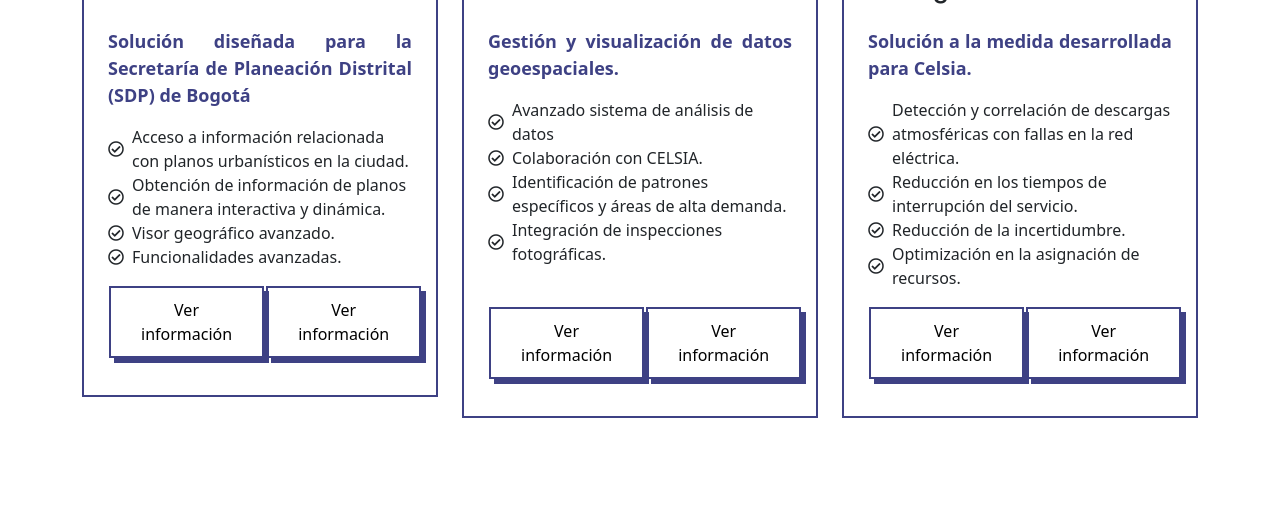
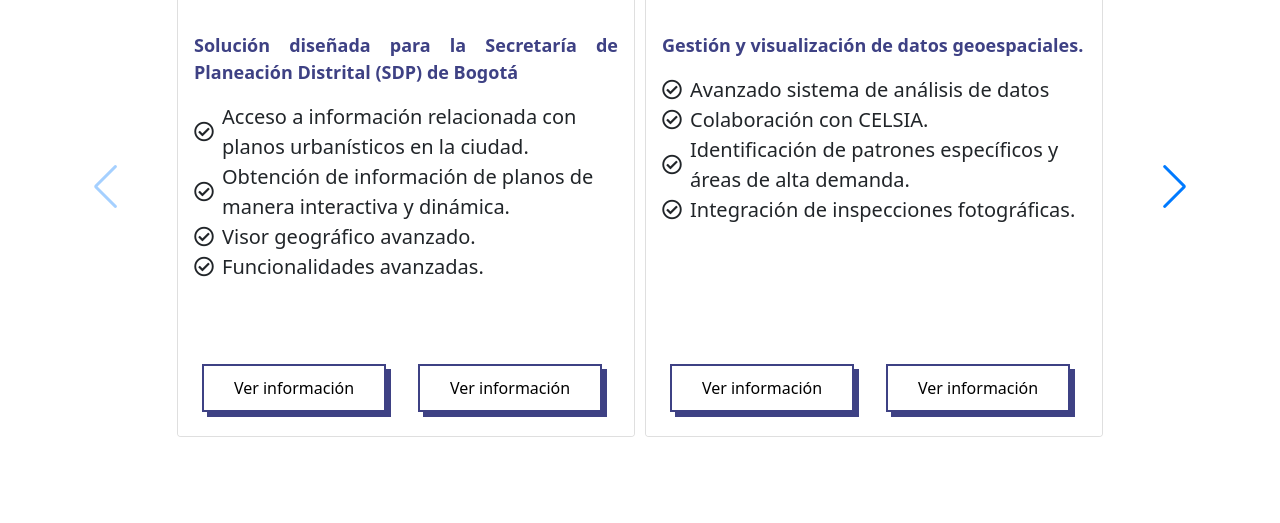
Before and after one commit to HeisenberXx/pagiina-10s-Lina, a plain HTML site: page 10S_Page/casosdeexito.html in a window 1280 px wide. Shown: the part 277-800 px from the top of the page. Drawn offline with Linux system fonts and the light colour scheme.

Commit message:
Se añade casos de exito

```diff
--- a/10S_Page/casosdeexito.html
+++ b/10S_Page/casosdeexito.html
@@ -23,8 +23,9 @@
     <link href="./css/bootstrap.min.css" rel="stylesheet">
     <link href="./css/fontawesome-all.min.css" rel="stylesheet">
     <link href="./css/aos.min.css" rel="stylesheet">
-    <link href="./css/swiper.css" rel="stylesheet">
+    <link href="./css/swiperNew.min.css" rel="stylesheet">
     <link href="./css/style.css" rel="stylesheet">
+    <link rel="stylesheet" href="css/casosdeexito.css">
 
     <!-- Favicon -->
     <link rel="icon" href="./assets/images/10s_transp.png">
@@ -105,134 +106,201 @@
     </div> <!-- end of container -->
 </header> <!-- end of ex-header -->
 <!-- end of header -->
-<div id="casosExito" class="site-content" >
-    <div class="container text-dark">
-        <div class="row gy-4 py-2 services-text">
-            <div class="col-lg-4" >
-                <div class="card-plans bg-transparent px-4">
+
+
+<div class="container">
+    <div class="row">
+        <div class="col-2 col-sm-1" style="justify-content: start; display: flex;">
+            <div class="swiper-button-prev t" style="position: relative;"></div>
+        </div>
+        <div class="col-8 col-sm-10">
+            <div class="swiper">
+                <!-- Additional required wrapper -->
+                <div class="swiper-wrapper">
+                  <!-- Slides -->
+                  <div class="swiper-slide certificaciones">
+                    <div class="card">
+                        <div class="card-header" style="background-color: #3E4184; color: white;">
                             <h4 class="py-2">Planoteca</h4>
+                        </div>
+
+                        <div class="card-body" style="text-align: left; font-size: 20px;">
+                            <div class="row">
+                                <div class="col-12">
                                     <p class="py-3 subtitle">Solución diseñada para la Secretaría de Planeación Distrital (SDP) de Bogotá</p>
+                                </div>
+                                <div class="col-12">
                                     <div class="block d-flex align-items-center">
                                         <p class="pe-2"><i class="far fa-check-circle fa-1x"></i></p>
                                         <p>Acceso a información relacionada con planos urbanísticos en la ciudad.</p>
                                     </div>
+                                </div>
+                                <div class="col-12">
                                     <div class="block d-flex align-items-center">
                                         <p class="pe-2"><i class="far fa-check-circle fa-1x"></i></p>
                                         <p>Obtención de información de planos de manera interactiva y dinámica.</p>
                                     </div>
+                                </div>
+                                <div class="col-12">
                                     <div class="block d-flex align-items-center">
                                         <p class="pe-2"><i class="far fa-check-circle fa-1x"></i></p>
                                         <p>Visor geográfico avanzado.</p>
                                     </div>
+                                </div>
+                                <div class="col-12">
                                     <div class="block d-flex align-items-center">
                                         <p class="pe-2"><i class="far fa-check-circle fa-1x"></i></p>
                                         <p>Funcionalidades avanzadas.</p>
                                     </div>
-                    <table>
-                        <tr>
-                            <td>
-                                <div class="my-3">
+                                </div>
+                            </div>
+                        </div>
+                        <div class="card-footer text-muted" style="border: none; background-color: white;">
+                            <div class="row">
+                                <div class="col-6">
+                                    <div class="my-3" style="text-align: center;">
                                         <a class="btn" href="./casos_exito/ploanoteca.html">Ver información</a>
                                     </div>
-                            </td>
-                            <td>
+                                </div>
+                                <div class="col-6">
                                     <div class="my-3">
                                         <a class="btn" href="https://storymaps.arcgis.com/stories/db67f01f879c45b8b25e590c806a7dfe" target="_blank">Ver información</a>
                                     </div>
-                            </td>
-                        </tr>
-                    </table>
                                 </div>
                             </div>
 
-            <div class="col-lg-4">
-                <div class="card-plans bg-transparent px-4">
+                        </div>
+                      </div>
+                  </div>
+                  <div class="swiper-slide certificaciones">
+                    <div class="card">
+                        <div class="card-header" style="background-color: #3E4184; color: white;">
                             <h4 class="py-2">Tableros de control</h4>
+                        </div>
+
+                        <div class="card-body" style="text-align: left; font-size: 20px;">
+                            <div class="row">
+                                <div class="col-12">
                                     <p class="py-3 subtitle">Gestión y visualización de datos geoespaciales.</p>
+                                </div>
+                                <div class="col-12">
                                     <div class="block d-flex align-items-center">
                                         <p class="pe-2"><i class="far fa-check-circle fa-1x"></i></p>
-                        <p>Avanzado sistema de análisis de datos</p>
+                                        <p>
+                                            Avanzado sistema de análisis de datos</p>
                                     </div>
+                                </div>
+                                <div class="col-12">
                                     <div class="block d-flex align-items-center">
                                         <p class="pe-2"><i class="far fa-check-circle fa-1x"></i></p>
-                        <p>Colaboración con CELSIA.</p>
+                                        <p>
+                                            Colaboración con CELSIA.</p>
                                     </div>
+                                </div>
+                                <div class="col-12">
                                     <div class="block d-flex align-items-center">
                                         <p class="pe-2"><i class="far fa-check-circle fa-1x"></i></p>
-                        <p>Identificación de patrones específicos y áreas de alta demanda.</p>
+                                        <p>
+                                            Identificación de patrones específicos y áreas de alta demanda.</p>
                                     </div>
+                                </div>
+                                <div class="col-12">
                                     <div class="block d-flex align-items-center">
                                         <p class="pe-2"><i class="far fa-check-circle fa-1x"></i></p>
                                         <p>Integración de inspecciones fotográficas.</p>
                                     </div>
-                    <br>
-                    <!--
-                    <div class="my-3">
-                        <a class="btn" href="./productos/admingis.html" >Ver información</a>
                                 </div>
-                    -->
-                    <table>
-                        <tr>
-                            <td>
-                                <div class="my-3">
+
+                            </div>
+                        </div>
+                        <div class="card-footer text-muted" style="border: none; background-color: white;">
+                            <div class="row">
+                                <div class="col-6">
+                                    <div class="my-3" style="text-align: center;">
                                         <a class="btn" href="./casos_exito/tableros_control.html">Ver información</a>
                                     </div>
-                            </td>
-                            <td>
+                                </div>
+                                <div class="col-6">
                                     <div class="my-3">
                                         <a class="btn" href="https://storymaps.arcgis.com/stories/21fba48f193a4f34af941800d81c6382" target="_blank">Ver información</a>
                                     </div>
-                            </td>
-                        </tr>
-                    </table>
+                                </div>
+                            </div>
 
                         </div>
                       </div>
-
-            <div class="col-lg-4">
-                <div class="card-plans bg-transparent px-4" >
+                  </div>
+                  <div class="swiper-slide certificaciones">
+                    <div class="card">
+                        <div class="card-header" style="background-color: #3E4184; color: white;">
                             <h4 class="py-2">Intelligrid</h4>
+                        </div>
+                        <div class="card-body" style="font-size: 20px;">
+                            <div class="col-12">
                                 <p class="py-3 subtitle">Solución a la medida desarrollada para Celsia.</p>
+                            </div>
+                            <div class="col-12">
                                 <div class="block d-flex align-items-center">
                                     <p class="pe-2"><i class="far fa-check-circle fa-1x"></i></p>
                                     <p>Detección y correlación de descargas atmosféricas con fallas en la red eléctrica.</p>
                                 </div>
+                            </div>
+
+                            <div class="col-12">
                                 <div class="block d-flex align-items-center">
                                     <p class="pe-2"><i class="far fa-check-circle fa-1x"></i></p>
                                     <p>Reducción en los tiempos de interrupción del servicio.</p>
                                 </div>
+                            </div>
+                            <div class="col-12">
                                 <div class="block d-flex align-items-center">
                                     <p class="pe-2"><i class="far fa-check-circle fa-1x"></i></p>
-                        <p>Reducción de la incertidumbre.</p>
+                                    <p>
+                                        Reducción de la incertidumbre.</p>
                                 </div>
+                            </div>
+                            <div class="col-12">
                                 <div class="block d-flex align-items-center">
                                     <p class="pe-2"><i class="far fa-check-circle fa-1x"></i></p>
                                     <p>Optimización en la asignación de recursos.</p>
                                 </div>
-                    <!--
-                    <div class="my-3">
-                        <a class="btn" href="./productos/locgis.html" >Ver información</a>
                             </div>
-                    -->
-                    <table>
-                        <tr>
-                            <td>
-                                <div class="my-3">
-                                    <a class="btn" href="./casos_exito/inteligrid.html">Ver información</a>
+
                         </div>
-                            </td>
-                            <td>
+                        <div class="card-footer text-muted" style="border: none; background-color: white;">
+                            <div class="row">
+                                <div class="col-6">
                                     <div class="my-3">
                                         <a class="btn" href="https://storymaps.arcgis.com/stories/eb0e473ef2744379a8a9ce93ce9c298c" target="_blank">Ver información</a>
                                     </div>
-                            </td>
-                        </tr>
-                    </table>
+                                </div>
+                                <div class="col-6">
+                                    <div class="my-3">
+                                        <a class="btn" href="./productos/Brochure Geolocalizador 10S.pdf" >Ver información</a>
+                                    </div>
                                 </div>
                             </div>
                         </div>
                     </div>
                   </div>
 
-<script src="js/script.js"></script>
+
+
+                    </div>
+                  </div>
+                  </div>
+                  <div class="col-2 col-sm-1" style="justify-content: end; display: flex;">
+                    <div class="swiper-button-next tt" style="position: relative;"></div>
+                </div>
+                <!-- If we need pagination -->
+                <div class="swiper-pagination"></div>
+
+                <!-- If we need navigation buttons -->
+
+            </div>
+    </div>
+</div>
+<script src="js/swiperNew.min.js"></script>
+<script src="js/casosdeexito.js"></script>
+
 </body>
--- /dev/null
+++ b/10S_Page/css/casosdeexito.css
@@ -0,0 +1,3 @@
+.card{
+    height: 500px;
+}
--- /dev/null
+++ b/10S_Page/js/casosdeexito.js
@@ -0,0 +1,55 @@
+if(window.innerWidth < 760){
+    let swiperCertificados = new Swiper('.swiper', {
+
+        effect: 'cards',
+        loop: true,
+        navigation: {
+            nextEl: ".swiper-button-next",
+            prevEl: ".swiper-button-prev",
+        },
+        slidesPerView: 1,
+        spaceBetween: 10,
+  });
+}else{
+    let swiperCertificados = new Swiper('.swiper', {
+
+        loop: false,
+        navigation: {
+            nextEl: ".tt",
+            prevEl: ".t",
+        },
+        slidesPerView: 2,
+        spaceBetween: 10,
+
+        breakpoints: {
+            1200: {
+                slidesPerView: 2
+            }
+        }
+  });
+
+  let swiperCertificadosPersonal = new Swiper('.swiper-certificados', {
+
+    loop: true,
+
+    navigation: {
+        nextEl: ".ee",
+        prevEl: ".e",
+    },
+    slidesPerView: 2,
+    spaceBetween: 10,
+
+    breakpoints: {
+        1200: {
+            slidesPerView: 2
+        }
+    }
+    });
+
+
+}
+
+
+document.querySelector(".navbar-toggler").addEventListener("click", () => {
+    document.querySelector(".offcanvas-collapse").classList.toggle("open");
+});
```
Also changed, not shown: 10S_Page/productos.html (+1 -1 lines). Lines whose indentation alone changed are shown as unchanged.
